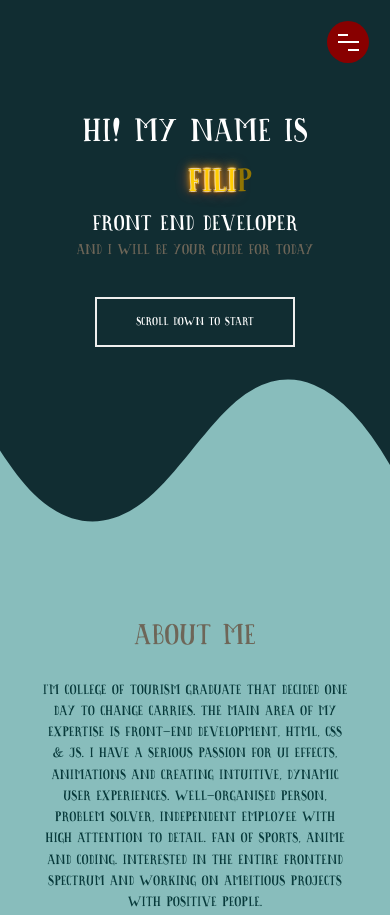
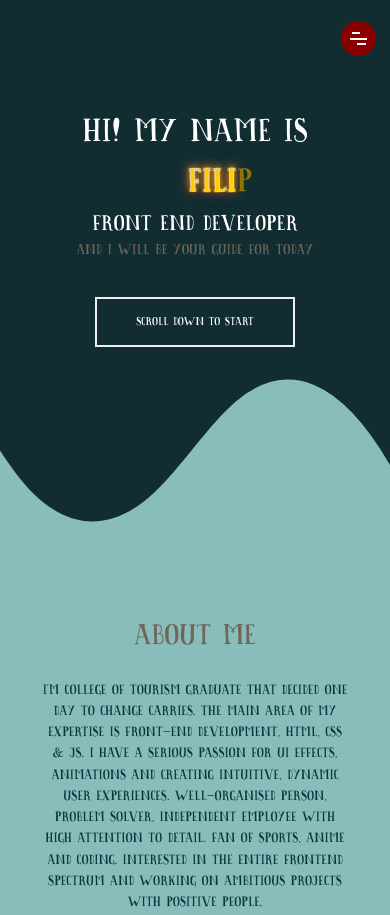
Before and after one commit to milovanovicf/personal-portfolio, a website: page index.html in a window 390 px wide. Shown: the top 915 px of the page. Drawn offline with Linux system fonts and the light colour scheme.

Commit message:
minor changes

```diff
--- a/sass/_navbar.scss
+++ b/sass/_navbar.scss
@@ -94,7 +94,7 @@
     height: 6rem;
     background-color: #880000;
     top: 3rem;
-    right: 3rem;
+    right: 2rem;
     border-radius: 100px;
     //margin: 3rem 3rem;
     display: flex;
@@ -132,6 +132,11 @@
       }
     }
   }
+
+  @include respond(phone) {
+    width: 5rem;
+    height: 5rem;
+  }
 }
 
 .toggle-1 {
```
Also changed, not shown: css/style.css.
